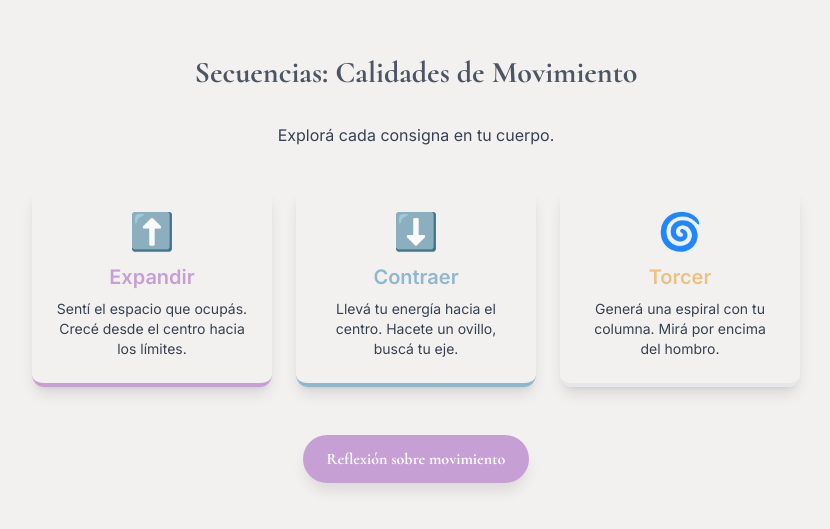
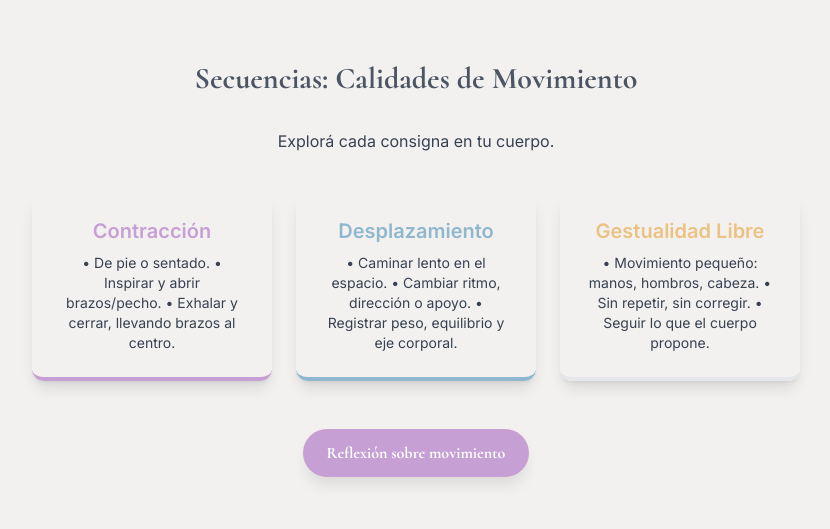
Before and after one commit to Artu2410/atlas, a plain HTML site: page modulo4-secuencias.html in a window 1280 px wide. Shown: the part 131-660 px from the top of the page, without its empty margins (224-1054 px from the left). Drawn offline with nearby package versions, Linux system fonts and the light colour scheme.

Commit message:
Subo mejoras del proyecto Atlas

```diff
--- a/modulo4-secuencias.html
+++ b/modulo4-secuencias.html
@@ -21,21 +21,24 @@
         <div class="flex flex-col md:flex-row gap-6 w-full max-w-3xl">
             <!-- Tarjeta 1: Expandir -->
             <div onclick="openBodyModal('la Expansión (Imaginá que crecés)')" class="flex-1 p-6 bg-lila-sensorial/20 rounded-xl shadow-lg border-b-4 border-lila-sensorial cursor-pointer hover:shadow-xl transition-all">
-                <p class="text-4xl mb-3">⬆️</p>
-                <h3 class="font-bold text-xl mb-2 text-lila-sensorial">Expandir</h3>
-                <p class="text-sm text-gray-700">Sentí el espacio que ocupás. Crecé desde el centro hacia los límites.</p>
+                <h3 class="font-bold text-xl mb-2 text-lila-sensorial">Contracción</h3>
+                <p class="text-sm text-gray-700">•	De pie o sentado.
+	•	Inspirar y abrir brazos/pecho.
+	•	Exhalar y cerrar, llevando brazos al centro.</p>
             </div>
             <!-- Tarjeta 2: Contraer -->
             <div onclick="openBodyModal('la Contracción (Imaginate chiquitx)')" class="flex-1 p-6 bg-celeste-respiracion/20 rounded-xl shadow-lg border-b-4 border-celeste-respiracion cursor-pointer hover:shadow-xl transition-all">
-                <p class="text-4xl mb-3">⬇️</p>
-                <h3 class="font-bold text-xl mb-2 text-celeste-respiracion">Contraer</h3>
-                <p class="text-sm text-gray-700">Llevá tu energía hacia el centro. Hacete un ovillo, buscá tu eje.</p>
+                <h3 class="font-bold text-xl mb-2 text-celeste-respiracion">Desplazamiento</h3>
+                <p class="text-sm text-gray-700">•	Caminar lento en el espacio.
+	•	Cambiar ritmo, dirección o apoyo.
+	•	Registrar peso, equilibrio y eje corporal.</p>
             </div>
             <!-- Tarjeta 3: Torcer -->
             <div onclick="openBodyModal('la Torsión (Movete en espiral)')" class="flex-1 p-6 bg-ocre-calido/20 rounded-xl shadow-lg border-b-4 border-ocre-calido cursor-pointer hover:shadow-xl transition-all">
-                <p class="text-4xl mb-3">🌀</p>
-                <h3 class="font-bold text-xl mb-2 text-ocre-calido">Torcer</h3>
-                <p class="text-sm text-gray-700">Generá una espiral con tu columna. Mirá por encima del hombro.</p>
+                <h3 class="font-bold text-xl mb-2 text-ocre-calido">Gestualidad Libre</h3>
+                <p class="text-sm text-gray-700">•	Movimiento pequeño: manos, hombros, cabeza.
+	•	Sin repetir, sin corregir.
+	•	Seguir lo que el cuerpo propone.</p>
             </div>
         </div>
 
```
Also changed, not shown: modulo2-inicio.html (+8 -3 lines), modulo2-mapa.html (+12 -10 lines), modulo2-microtareas.html (+11 -3 lines), modulo4-inicio.html (+1 -1 lines).
